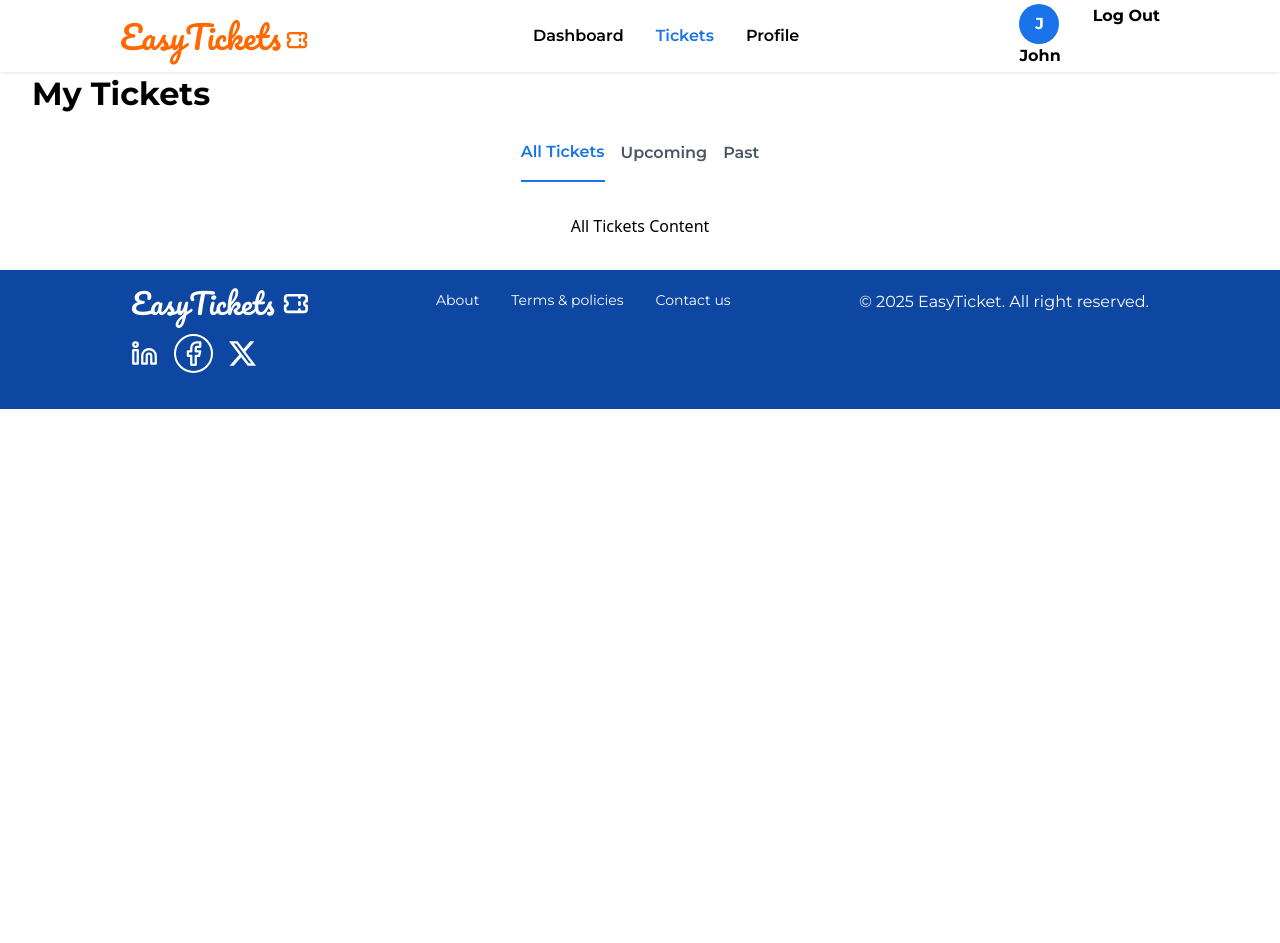
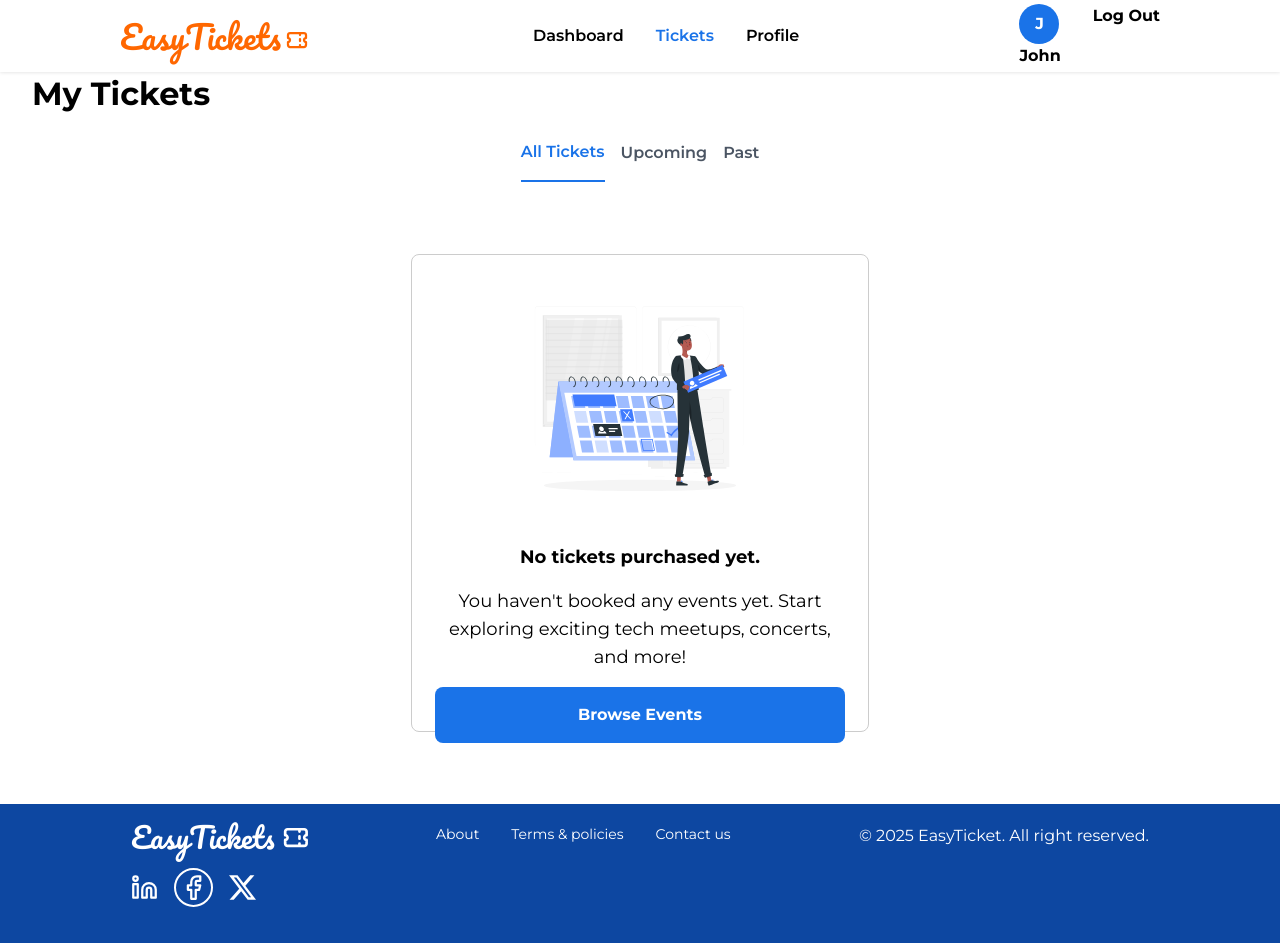
Before and after one commit to mafindijr/easy-ticketing-app, a React (Vite) app in the folder frontend/: page /tickets in a window 1280 px wide. Before the commit the page ends 800 px from the top, so only its background shows below. Built offline with nearby package versions, Linux system fonts and the light colour scheme.

Commit message:
feat: import and render the empty ticketes state

```diff
--- a/frontend/src/Pages/tickets.jsx
+++ b/frontend/src/Pages/tickets.jsx
@@ -1,5 +1,6 @@
 import React, { useState } from 'react';
 import { Outlet } from 'react-router-dom';
+import EmptyTicketState from '../components/empty-tickets-state';
 
 export default function Tickets() {
   const [activeTab, setActiveTab] = useState('all');
@@ -48,7 +49,9 @@ export default function Tickets() {
       <div className="mt-8">
         {activeTab === 'all' && <div
         className='flex items-center justify-center'
-        >All Tickets Content</div>}
+        >
+          <EmptyTicketState />
+        </div>}
         {activeTab === 'upcoming' && <div>Upcoming Tickets Content</div>}
         {activeTab === 'past' && <div>Past Tickets Content</div>}
       </div>
```
